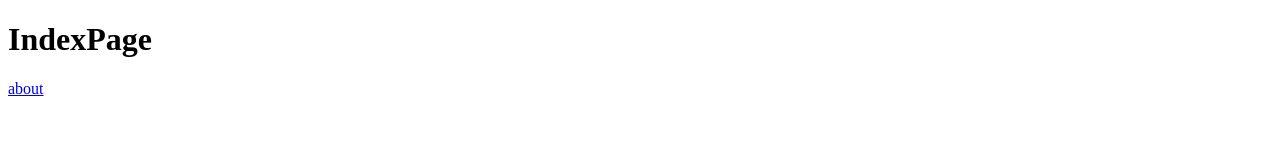
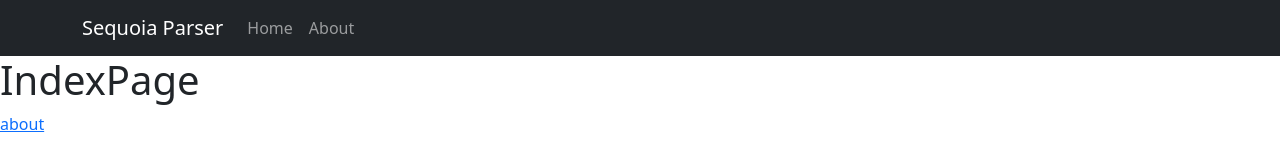
Before and after one commit to bobpulaski/my-gatsby-site, a Gatsby site: page / in a window 1280 px wide. Built offline with nearby package versions, Linux system fonts and the light colour scheme; Gatsby itself is replaced by a stand-in of ours.

Commit message:
08-06-23-job

```diff
--- a/package.json
+++ b/package.json
@@ -15,8 +15,10 @@
     "clean": "gatsby clean"
   },
   "dependencies": {
+    "bootstrap": "^5.3.0",
     "gatsby": "^5.10.0",
     "react": "^18.2.0",
+    "react-bootstrap": "^2.7.4",
     "react-dom": "^18.2.0"
   }
 }
--- /dev/null
+++ b/src/components/NavBar.jsx
@@ -0,0 +1,29 @@
+import { Link } from "gatsby";
+import React from "react";
+
+import Container from "react-bootstrap/Container";
+import Nav from "react-bootstrap/Nav";
+import Navbar from "react-bootstrap/Navbar";
+
+function NavBar() {
+  return (
+    <Navbar expand="lg" bg="dark" variant="dark">
+      <Container>
+        <Navbar.Brand href="#home">Sequoia Parser</Navbar.Brand>
+        <Navbar.Toggle aria-controls="basic-navbar-nav" />
+        <Navbar.Collapse id="basic-navbar-nav">
+          <Nav className="me-auto">
+            <Nav.Link as={Link} to="/">
+              Home
+            </Nav.Link>
+            <Nav.Link as={Link} to="/about">
+              About
+            </Nav.Link>
+          </Nav>
+        </Navbar.Collapse>
+      </Container>
+    </Navbar>
+  );
+}
+
+export default NavBar;
--- a/src/pages/about.jsx
+++ b/src/pages/about.jsx
@@ -1,11 +1,9 @@
 import React from "react";
-import { Link } from "gatsby";
 
 function about() {
   return (
     <>
       <div>about</div>
-      <Link to="/">home</Link>
     </>
   );
 }
--- a/src/pages/index.js
+++ b/src/pages/index.js
@@ -1,11 +1,17 @@
 import * as React from "react";
+import "bootstrap/dist/css/bootstrap.min.css";
+import NavBar from "../components/NavBar";
+
 import { Link } from "gatsby";
 
 const IndexPage = () => {
   return (
     <>
+      <NavBar />
       <h1>IndexPage</h1>
-      <Link to="/about">about</Link>
+      <Link as="style" to="/about">
+        about
+      </Link>
     </>
   );
 };
```
Also changed, not shown: 1 other file.
